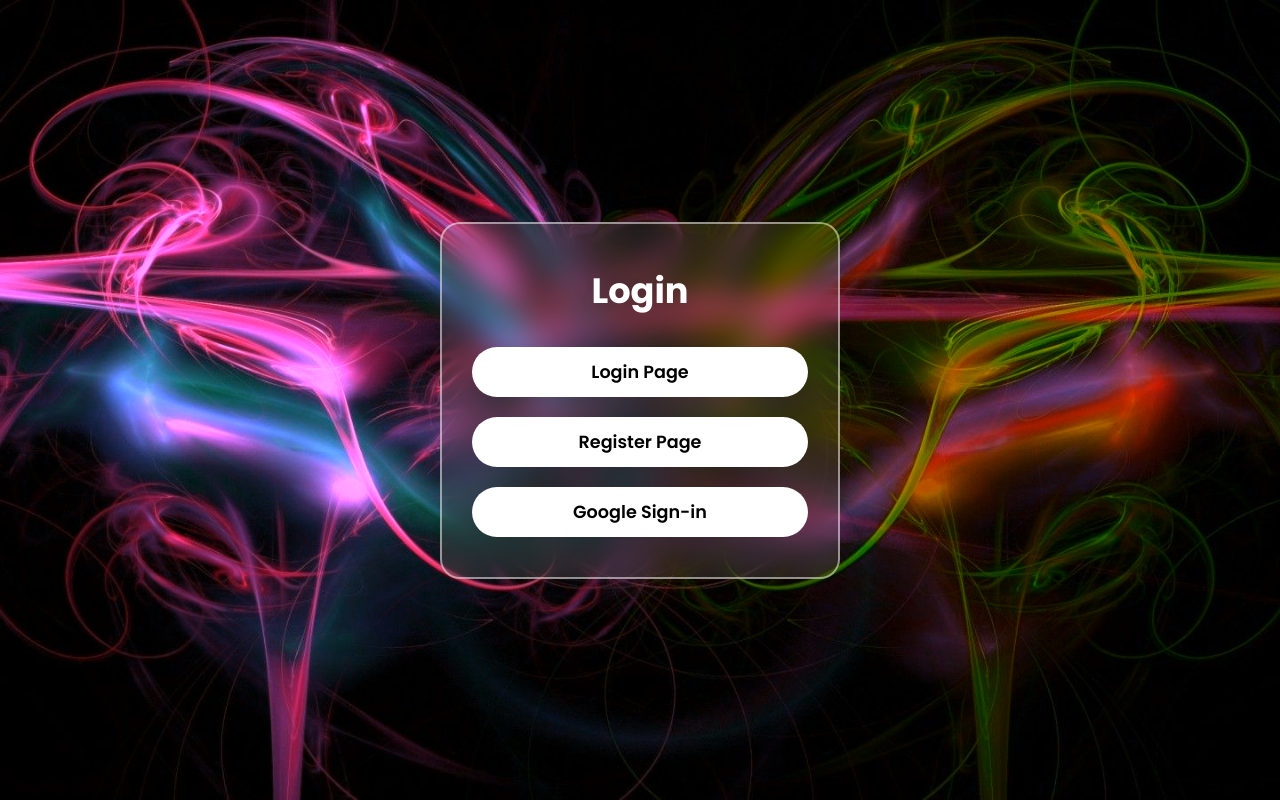
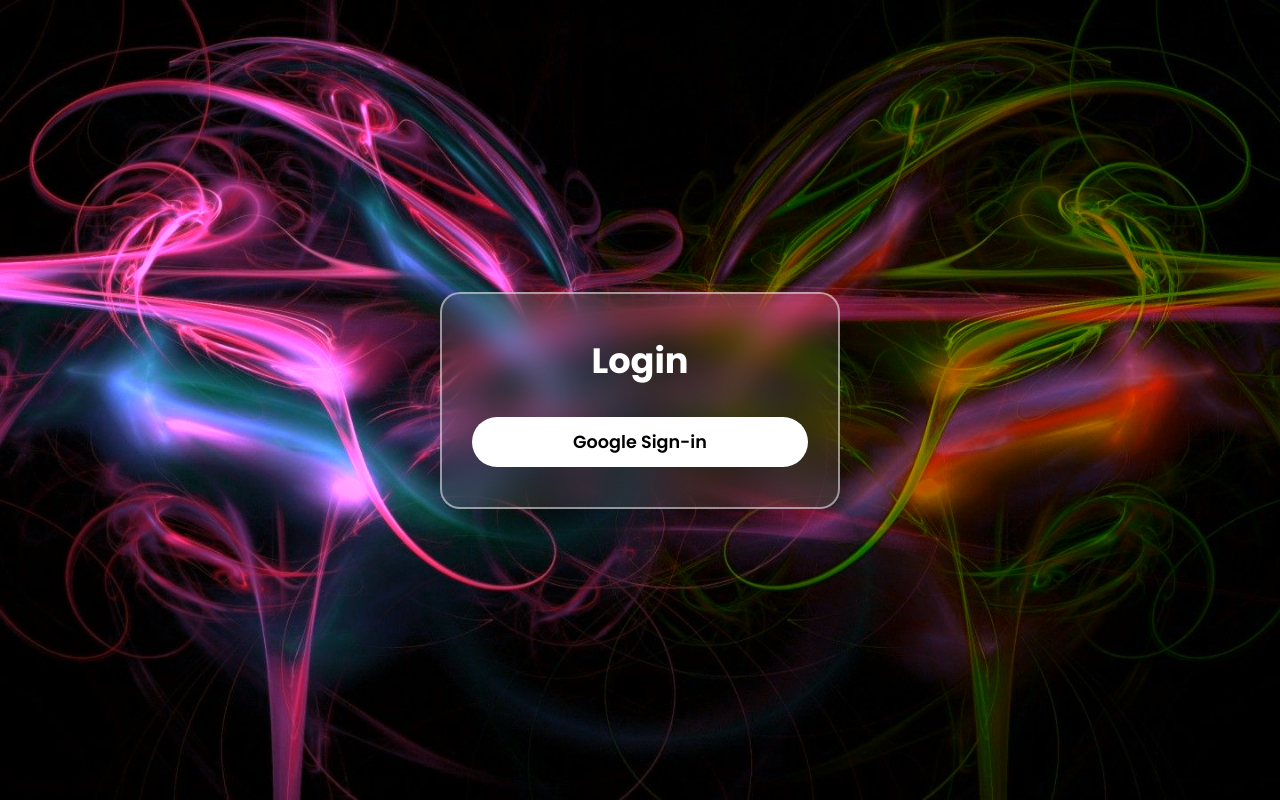
Before and after one commit to Arnav12435/fallout, a Flask app: page / in a window 1280 px wide. Run offline with Flask 3, Linux system fonts and the light colour scheme; some libraries are stand-ins or nearby versions.

Commit message:
Update home.html

```diff
--- a/templates/home.html
+++ b/templates/home.html
@@ -12,8 +12,7 @@
         <div class="home-box">
             <h1>Login</h1>
             <div class="links">
-                <a href="{{ url_for('login') }}" class="btn">Login Page</a>
-                <a href="{{ url_for('register') }}" class="btn">Register Page</a>
+
 
                <a href="{{ url_for('google_login') }}"class="btn">Google Sign-in</a>
 
```
